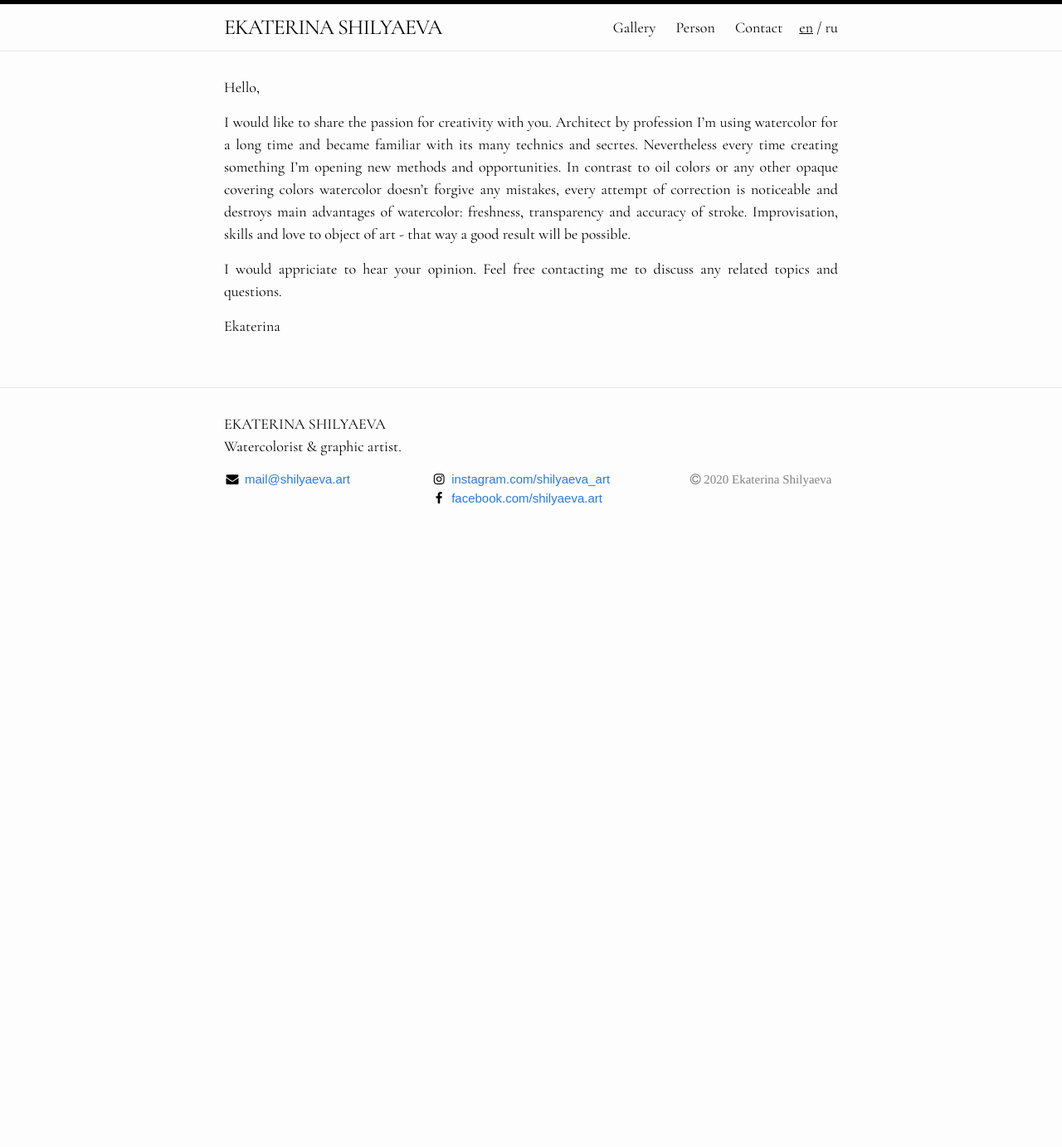
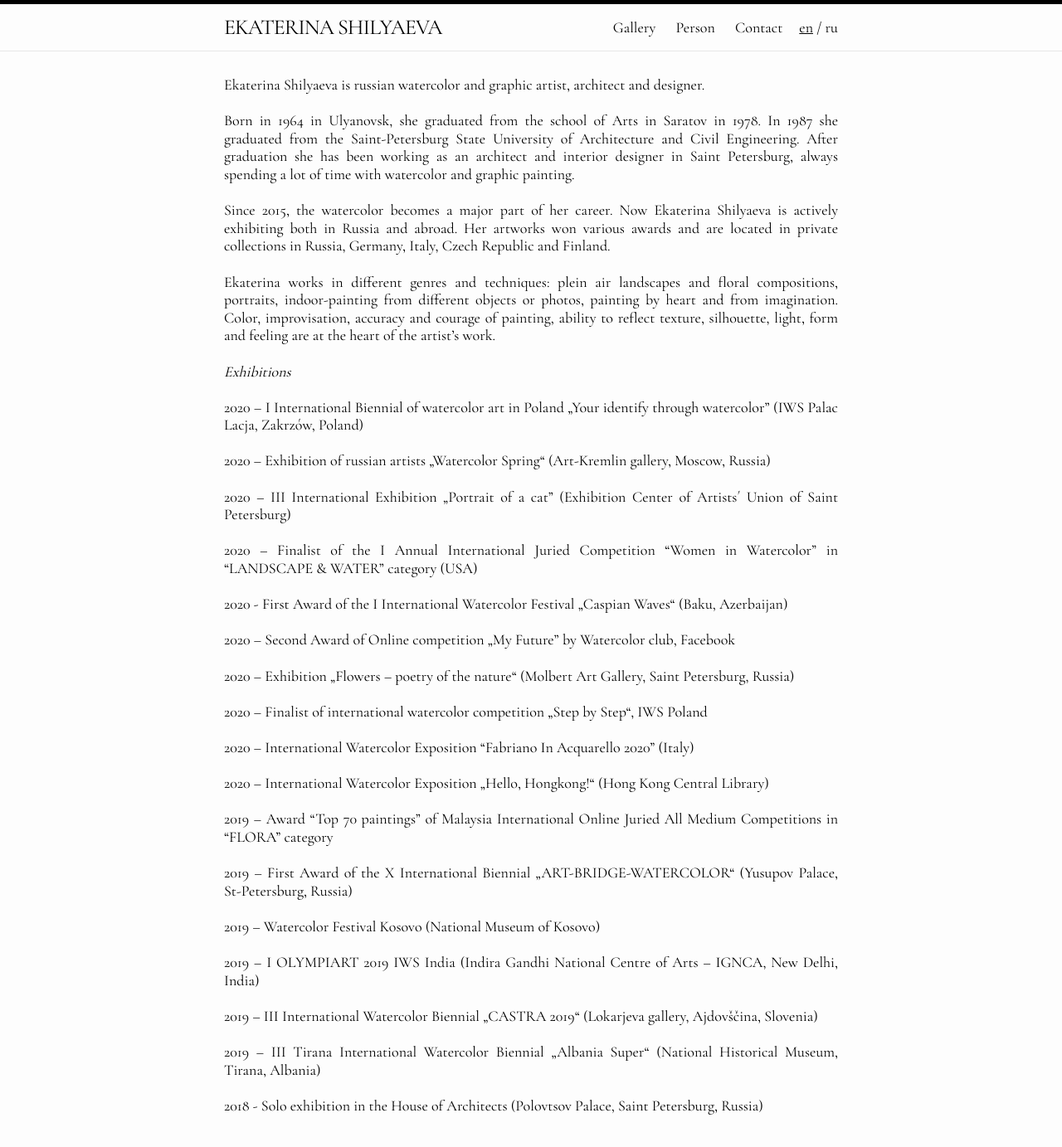
Before and after one commit to shilyaeva/shilyaeva.github.io, a Jekyll site: the page built from _pages/en/person.md, in a window 1280 px wide and 1400 px high. Shown: the top 1383 px of the window at 83% size. Built offline with Jekyll 4.4.1, drawn with Linux system fonts in a browser that asks for light colours.

Commit message:
Update person.md

```diff
--- a/_pages/en/person.md
+++ b/_pages/en/person.md
@@ -8,11 +8,69 @@ order: 2
 description: Ekaterina Shilyaeva's biography.
 ---
 
-
-Hello,
-
-I would like to share the passion for creativity with you. Architect by profession I'm using watercolor for a long time and became familiar with its many technics and secrtes. Nevertheless every time creating something I'm opening new methods and opportunities. In contrast to oil colors or any other opaque covering colors watercolor doesn't forgive any mistakes, every attempt of correction is noticeable and destroys main advantages of watercolor: freshness, transparency and accuracy of stroke. Improvisation, skills and love to object of art - that way a good result will be possible.
-
-I would appriciate to hear your opinion. Feel free contacting me to discuss any related topics and questions.
-
-Ekaterina
+<div class="person">
+Ekaterina Shilyaeva is russian watercolor and graphic artist, architect and designer.
+<br/>
+<br/>
+Born in 1964 in Ulyanovsk, she graduated from the school of Arts in Saratov in 1978. In 1987 she graduated from the Saint-Petersburg State University of Architecture and Civil Engineering. After graduation she has been working as an architect and interior designer in Saint Petersburg, always spending a lot of time with watercolor and graphic painting.
+<br/>
+<br/>
+Since 2015, the watercolor becomes a major part of her career. Now Ekaterina Shilyaeva is actively exhibiting both in Russia and abroad. Her artworks won various awards and are located in private collections in Russia, Germany, Italy, Czech Republic and Finland.
+<br/>
+<br/>
+Ekaterina works in different genres and techniques: plein air landscapes and floral compositions, portraits, indoor-painting from different objects or photos, painting by heart and from imagination. Color, improvisation, accuracy and courage of painting, ability to reflect texture, silhouette, light, form and feeling are at the heart of the artist’s work.
+<br/>
+<br/>
+<i>Exhibitions</i>
+<br/>
+<br/>
+2020 – I International Biennial of watercolor art in Poland „Your identify through watercolor” (IWS Palac Lacja, Zakrzów, Poland)
+<br/>
+<br/>
+2020 – Exhibition of russian artists „Watercolor Spring“ (Art-Kremlin gallery, Moscow, Russia)
+<br/>
+<br/>
+2020 – III International Exhibition „Portrait of a cat” (Exhibition Center of Artists´ Union of Saint Petersburg)
+<br/>
+<br/>
+2020 – Finalist of the I Annual International Juried Competition “Women in Watercolor” in “LANDSCAPE & WATER” category (USA)
+<br/>
+<br/>
+2020 - First Award of the I International Watercolor Festival „Caspian Waves“ (Baku, Azerbaijan)
+<br/>
+<br/>
+2020 – Second Award of Online competition „My Future” by Watercolor club, Facebook
+<br/>
+<br/>
+2020 – Exhibition „Flowers – poetry of the nature“ (Molbert Art Gallery, Saint Petersburg, Russia)
+<br/>
+<br/>
+2020 – Finalist of international watercolor competition „Step by Step“, IWS Poland
+<br/>
+<br/>
+2020 – International Watercolor Exposition “Fabriano In Acquarello 2020” (Italy)
+<br/>
+<br/>
+2020 – International Watercolor Exposition „Hello, Hongkong!“ (Hong Kong Central Library)
+<br/>
+<br/>
+2019 – Award “Top 70 paintings” of Malaysia International Online Juried All Medium Competitions in  “FLORA” category
+<br/>
+<br/>
+2019 – First Award of the X International Biennial „ART-BRIDGE-WATERCOLOR“ (Yusupov Palace, St-Petersburg, Russia)
+<br/>
+<br/>
+2019 – Watercolor Festival Kosovo (National Museum of Kosovo)
+<br/>
+<br/>
+2019 – I OLYMPIART 2019 IWS India (Indira Gandhi National Centre of Arts – IGNCA, New Delhi, India)
+<br/>
+<br/>
+2019 – III International Watercolor Biennial „CASTRA 2019“ (Lokarjeva gallery, Ajdovščina, Slovenia)
+<br/>
+<br/>
+2019 – III Tirana International Watercolor Biennial „Albania Super“ (National Historical Museum, Tirana, Albania)
+<br/>
+<br/>
+2018 - Solo exhibition in the House of Architects (Polovtsov Palace, Saint Petersburg, Russia)
+</div>
```
